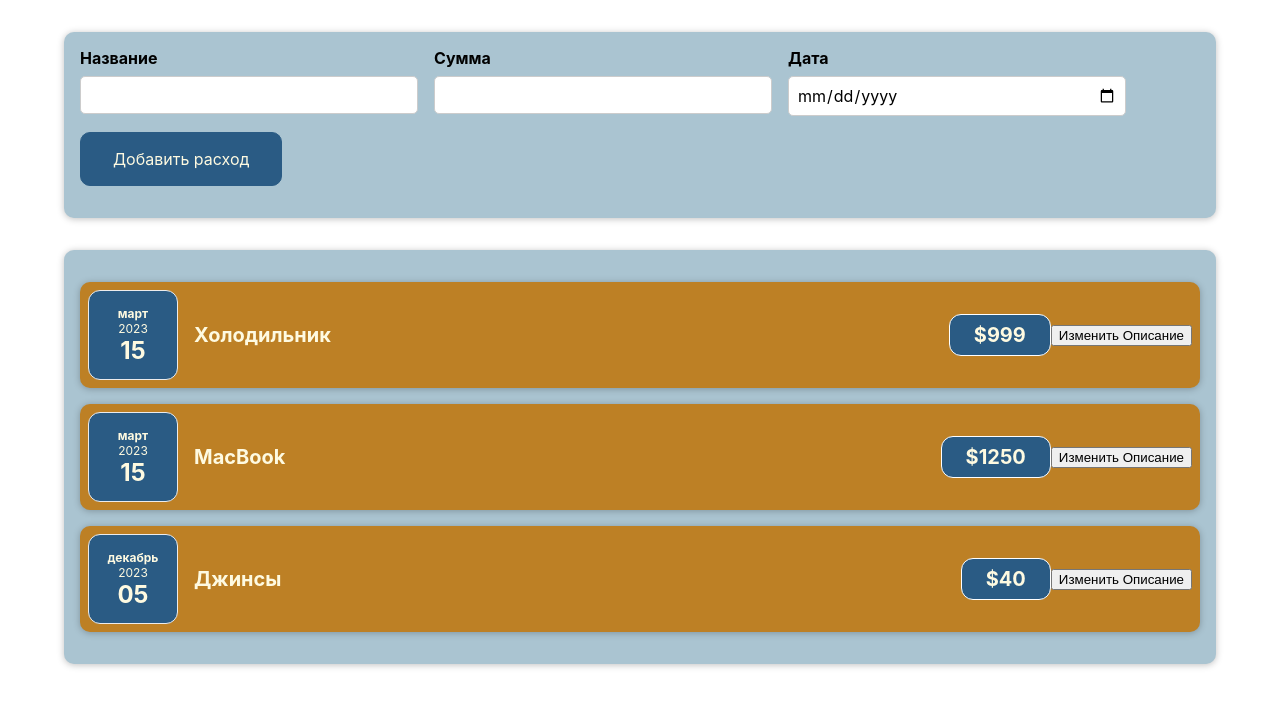
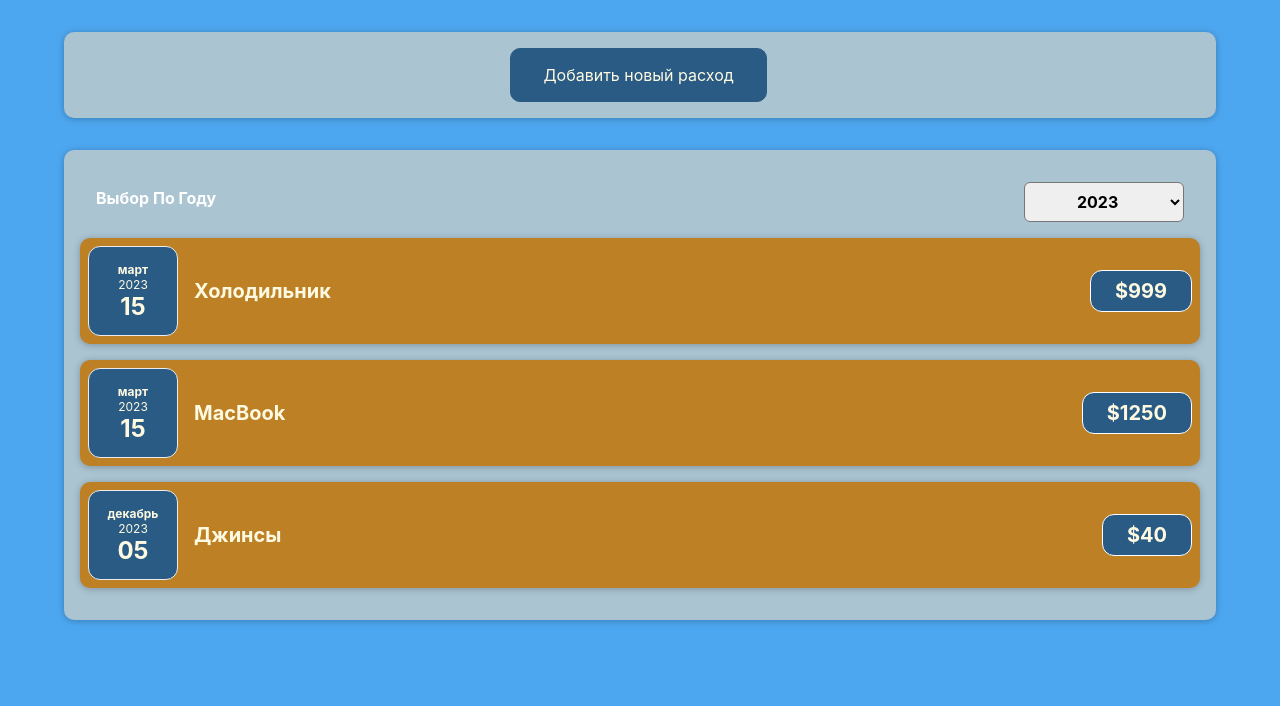
Before and after one commit to Pavl0ffN94/practic-react, a React (Create React App) app: page / in a window 1280 px wide. Shown: the top 706 px of the page. Built offline with nearby package versions, Linux system fonts and the light colour scheme.

Commit message:
add filter

```diff
--- a/src/App.js
+++ b/src/App.js
@@ -1,8 +1,8 @@
+import React, {useState} from 'react';
 import {Costs} from './components/Costs/Costs';
 import {NewCost} from './components/NewCost/NewCost';
 
-const App = () => {
-  const costs = [
+const INITIAL_COSTS = [
   {
     id: 'c1',
     date: new Date(2023, 2, 15),
@@ -23,9 +23,13 @@ const App = () => {
   },
 ];
 
+const App = () => {
+  const [costs, setCosts] = useState(INITIAL_COSTS);
+
   const addCostHandler = cost => {
-    console.log(cost);
-    console.log('App component');
+    setCosts(prevCosts => {
+      return [cost, ...prevCosts];
+    });
   };
 
   return (
--- a/src/components/Costs/CostItem.js
+++ b/src/components/Costs/CostItem.js
@@ -1,24 +1,17 @@
 import './CostItem.css';
 import {CostDate} from './CostDate';
 import {Card} from '../UI/Card';
-import React, {useState} from 'react';
 
 export const CostItem = props => {
-  const [description, setDescrition] = useState(props.description);
-
-  const changeDescriptionHandler = () => {
-    setDescrition('New Text');
-    console.log(description);
-  };
-
   return (
+    <li>
       <Card className="cost-item">
         <CostDate date={props.date} />
         <div className="cost-item__description">
-        <h2> {description} </h2>
+          <h2> {props.description} </h2>
           <div className="cost-item__price">${props.amount} </div>
         </div>
-      <button onClick={changeDescriptionHandler}> Изменить Описание</button>
       </Card>
+    </li>
   );
 };
--- /dev/null
+++ b/src/components/Costs/CostList.css
@@ -0,0 +1,9 @@
+.cost-list {
+  list-style: none;
+  padding: 0;
+}
+
+.cost-list__fallback {
+  color: #fefae1;
+  text-align: center;
+}
--- /dev/null
+++ b/src/components/Costs/CostList.js
@@ -0,0 +1,21 @@
+import './CostList.css';
+import {CostItem} from './CostItem';
+
+export const CostList = props => {
+  if (props.costs.length === 0) {
+    return <h2 className="cost-list__fallback">В этом году расходов нет</h2>;
+  }
+
+  return (
+    <ul className="cost-list">
+      {props.costs.map(cost => (
+        <CostItem
+          key={cost.id}
+          date={cost.date}
+          description={cost.description}
+          amount={cost.amount}
+        />
+      ))}
+    </ul>
+  );
+};
--- a/src/components/Costs/Costs.js
+++ b/src/components/Costs/Costs.js
@@ -1,25 +1,26 @@
-import {CostItem} from './CostItem';
 import './Costs.css';
 import {Card} from '../UI/Card';
+import {CostsFilter} from '../UI/CostFilte';
+import React, {useState} from 'react';
+import {CostList} from './CostList';
 
 export const Costs = props => {
+  const [selectedYear, setSelectedYear] = useState('2023');
+
+  const yearChangeHandler = year => {
+    setSelectedYear(year);
+  };
+
+  const filteredCosts = props.costs.filter(cost => {
+    return cost.date.getFullYear().toString() === selectedYear;
+  });
+
   return (
-    <Card className="costs">
-      <CostItem
-        date={props.costs[0].date}
-        description={props.costs[0].description}
-        amount={props.costs[0].amount}
-      />
-      <CostItem
-        date={props.costs[1].date}
-        description={props.costs[1].description}
-        amount={props.costs[1].amount}
-      />
-      <CostItem
-        date={props.costs[2].date}
-        description={props.costs[2].description}
-        amount={props.costs[2].amount}
-      />
-    </Card>
+    <div>
+      <Card className="costs">
+        <CostsFilter year={selectedYear} onChangeYear={yearChangeHandler} />
+        <CostList costs={filteredCosts} />
+      </Card>
+    </div>
   );
 };
--- a/src/components/NewCost/CostForm.js
+++ b/src/components/NewCost/CostForm.js
@@ -4,7 +4,7 @@ import './CostForm.css';
 export const CostForm = props => {
   const [inputName, setInputName] = useState('');
   const [inputAmount, setInputAmount] = useState('');
-  const [inputData, setInputData] = useState('');
+  const [inputDate, setInputDate] = useState('');
 
   const nameChangeHandler = e => {
     setInputName(e.target.value);
@@ -14,24 +14,24 @@ export const CostForm = props => {
     setInputAmount(e.target.value);
   };
 
-  const dataChangeHandler = e => {
-    setInputData(e.target.value);
+  const dateChangeHandler = e => {
+    setInputDate(e.target.value);
   };
 
   const submitHandler = e => {
     e.preventDefault();
 
     const costData = {
-      name: inputName,
+      description: inputName,
       amount: inputAmount,
-      data: new Date(inputData),
+      date: new Date(inputDate),
     };
 
-    props.onSaveCostData(costData);
+    props.onSaveCostDate(costData);
 
     setInputName('');
     setInputAmount('');
-    setInputData('');
+    setInputDate('');
   };
 
   return (
@@ -54,8 +54,8 @@ export const CostForm = props => {
         <div className="new-cost__control">
           <label>Дата</label>
           <input
-            onChange={dataChangeHandler}
-            value={inputData}
+            onChange={dateChangeHandler}
+            value={inputDate}
             type="date"
             min="2019-01-01"
             step="2023-12-31"
@@ -63,6 +63,9 @@ export const CostForm = props => {
         </div>
         <div className="new-cost__actions">
           <button type="submit">Добавить расход</button>
+          <button type="button" onClick={props.onCancel}>
+            Отмена
+          </button>
         </div>
       </div>
     </form>
--- a/src/components/NewCost/NewCost.js
+++ b/src/components/NewCost/NewCost.js
@@ -1,18 +1,35 @@
+import React, {useState} from 'react';
 import {CostForm} from './CostForm';
 import './NewCost.css';
 
 export const NewCost = props => {
-  const saveCostDataHandler = inputCostData => {
+  const [isFormVisible, setisFormVisible] = useState(false);
+
+  const saveCostDateHandler = inputCostDate => {
     const costData = {
-      ...inputCostData,
+      ...inputCostDate,
       id: Math.random().toString(),
     };
     props.onAddCost(costData);
+    saveCostDateHandler(false);
+  };
+
+  const inputCostDateHandler = () => {
+    setisFormVisible(true);
+  };
+
+  const canceCostHandler = () => {
+    setisFormVisible(false);
   };
 
   return (
     <div className="new-cost ">
-      <CostForm onSaveCostData={saveCostDataHandler} />
+      {!isFormVisible && (
+        <button onClick={inputCostDateHandler}>Добавить новый расход</button>
+      )}
+      {isFormVisible && (
+        <CostForm onSaveCostDate={saveCostDateHandler} onCancel={canceCostHandler} />
+      )}
     </div>
   );
 };
--- /dev/null
+++ b/src/components/UI/CostFilte.js
@@ -0,0 +1,22 @@
+import './CostFilter.css';
+
+export const CostsFilter = props => {
+  const yearChangeHandler = e => {
+    props.onChangeYear(e.target.value);
+  };
+
+  return (
+    <div className="costs-filter">
+      <div className="costs-filter__control">
+        <label>Выбор По Году</label>
+        <select value={props.year} onChange={yearChangeHandler}>
+          <option value="2023">2023</option>
+          <option value="2022">2022</option>
+          <option value="2021">2021</option>
+          <option value="2020">2020</option>
+          <option value="2019">2019</option>
+        </select>
+      </div>
+    </div>
+  );
+};
--- /dev/null
+++ b/src/components/UI/CostFilter.css
@@ -0,0 +1,24 @@
+.costs-filter {
+  color: white;
+  padding: 0 1rem;
+}
+
+.costs-filter__control {
+  display: flex;
+  width: 100%;
+  align-items: center;
+  justify-content: space-between;
+  margin: 1rem 0;
+}
+
+.costs-filter label {
+  font-weight: bold;
+  margin-bottom: 0.5rem;
+}
+
+.costs-filter select {
+  font: inherit;
+  padding: 0.5rem 3rem;
+  font-weight: bold;
+  border-radius: 6px;
+}
--- a/src/index.css
+++ b/src/index.css
@@ -1,4 +1,5 @@
 body {
+  background-color: rgba(71, 164, 240, 0.966);
   margin: 20px;
   font-family: -apple-system, BlinkMacSystemFont, 'Segoe UI', 'Roboto', 'Oxygen', 'Ubuntu',
     'Cantarell', 'Fira Sans', 'Droid Sans', 'Helvetica Neue', sans-serif;
```
Lines whose indentation alone changed are shown as unchanged.
